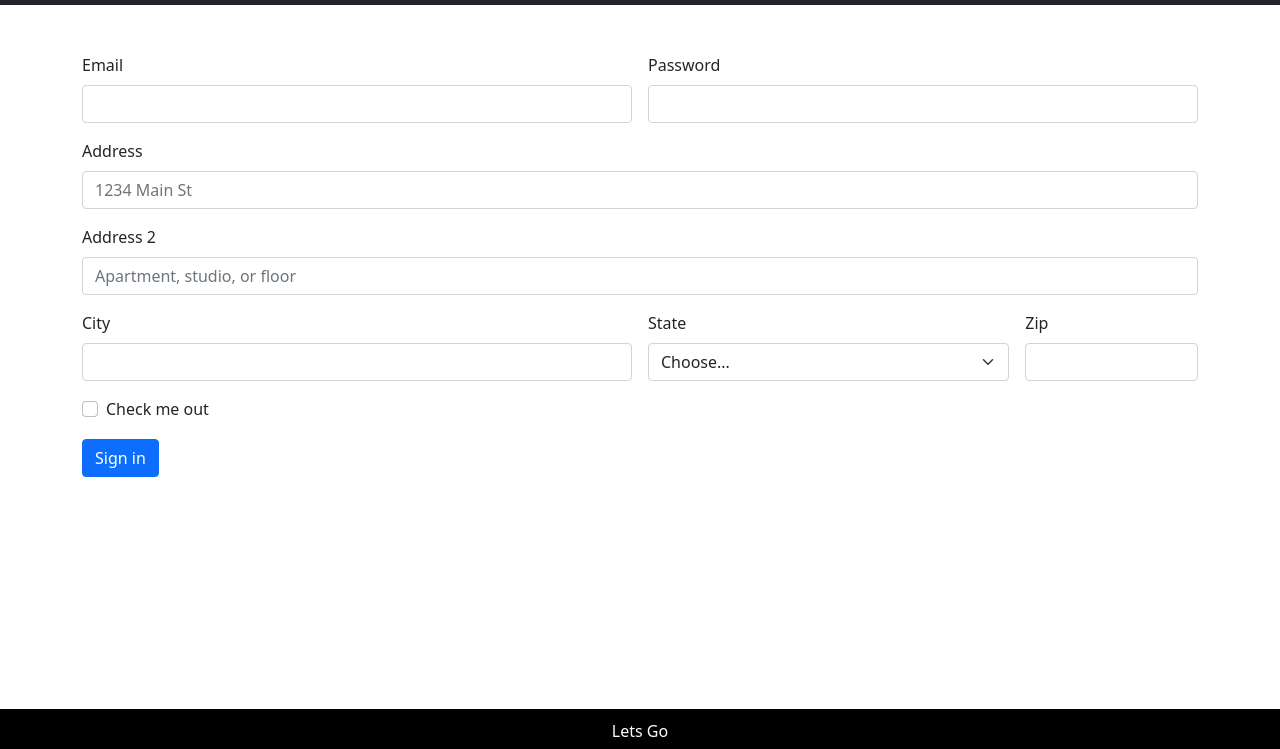
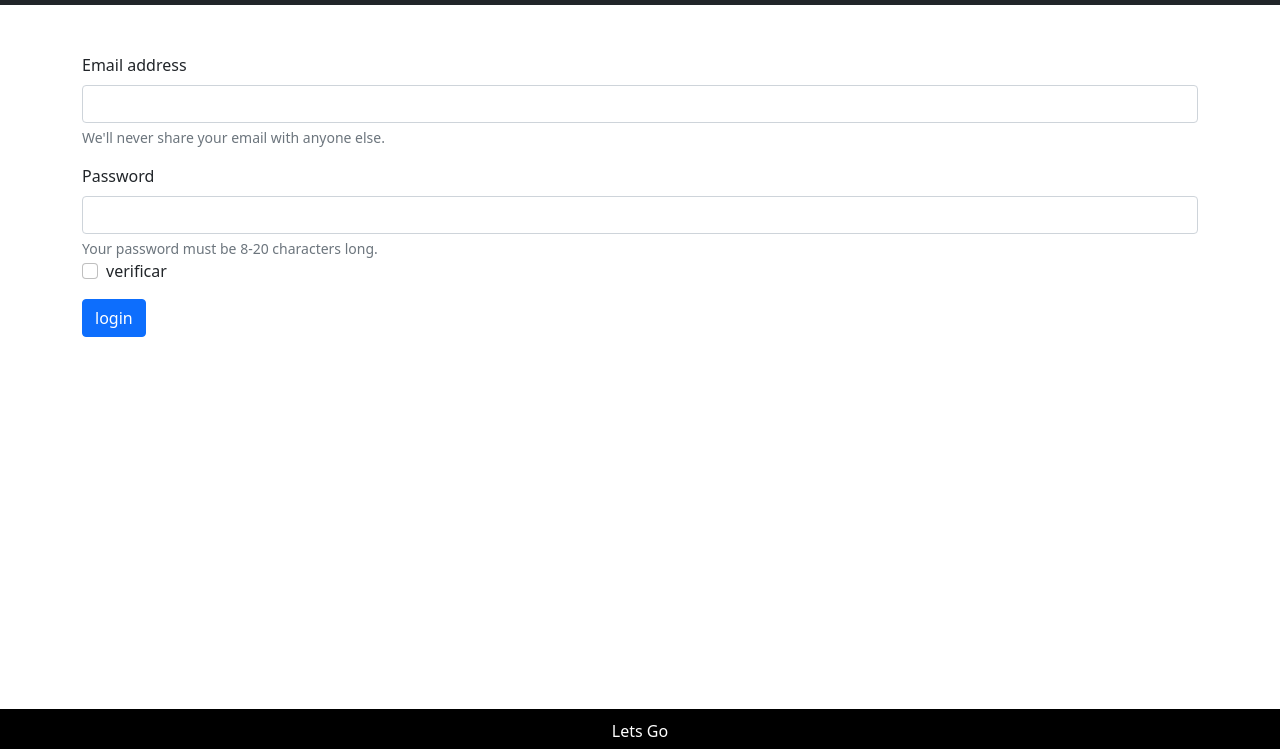
Before and after one commit to 4r36/GesAlunos, a website: page public/login.html in a window 1280 px wide. Shown: the part 51-800 px from the top of the page. Drawn offline with nearby package versions, Linux system fonts and the light colour scheme.

Commit message:
login update

```diff
--- a/public/login.html
+++ b/public/login.html
@@ -31,54 +31,25 @@
       </div>
     </div>
   </nav>
-
 <div class="container mt-5">
-  <form class="row g-3">
-    <div class="col-md-6">
-      <label for="inputEmail4" class="form-label">Email</label>
-      <input type="email" class="form-control" id="inputEmail4">
+  <form>
+    <div class="mb-3">
+      <label for="exampleInputEmail1" class="form-label">Email address</label>
+      <input type="email" class="form-control" id="exampleInputEmail1" aria-describedby="emailHelp">
+      <div id="emailHelp" class="form-text">We'll never share your email with anyone else.</div>
     </div>
-    <div class="col-md-6">
-      <label for="inputPassword4" class="form-label">Password</label>
-      <input type="password" class="form-control" id="inputPassword4">
+    <label for="inputPassword5" class="form-label">Password</label>
+<input type="password" id="inputPassword5" class="form-control" aria-describedby="passwordHelpBlock">
+<div id="passwordHelpBlock" class="form-text">
+  Your password must be 8-20 characters long.
+</div>
+    <div class="mb-3 form-check">
+      <input type="checkbox" class="form-check-input" id="exampleCheck1">
+      <label class="form-check-label" for="exampleCheck1">verificar</label>
     </div>
-    <div class="col-12">
-      <label for="inputAddress" class="form-label">Address</label>
-      <input type="text" class="form-control" id="inputAddress" placeholder="1234 Main St">
-    </div>
-    <div class="col-12">
-      <label for="inputAddress2" class="form-label">Address 2</label>
-      <input type="text" class="form-control" id="inputAddress2" placeholder="Apartment, studio, or floor">
-    </div>
-    <div class="col-md-6">
-      <label for="inputCity" class="form-label">City</label>
-      <input type="text" class="form-control" id="inputCity">
-    </div>
-    <div class="col-md-4">
-      <label for="inputState" class="form-label">State</label>
-      <select id="inputState" class="form-select">
-        <option selected>Choose...</option>
-        <option>...</option>
-      </select>
-    </div>
-    <div class="col-md-2">
-      <label for="inputZip" class="form-label">Zip</label>
-      <input type="text" class="form-control" id="inputZip">
-    </div>
-    <div class="col-12">
-      <div class="form-check">
-        <input class="form-check-input" type="checkbox" id="gridCheck">
-        <label class="form-check-label" for="gridCheck">
-          Check me out
-        </label>
-      </div>
-    </div>
-    <div class="col-12">
-      <button type="submit" class="btn btn-primary">Sign in</button>
-    </div>
+    <button type="submit" class="btn btn-primary">login</button>
   </form>
 </div>
-
 
 
       <style>
```
